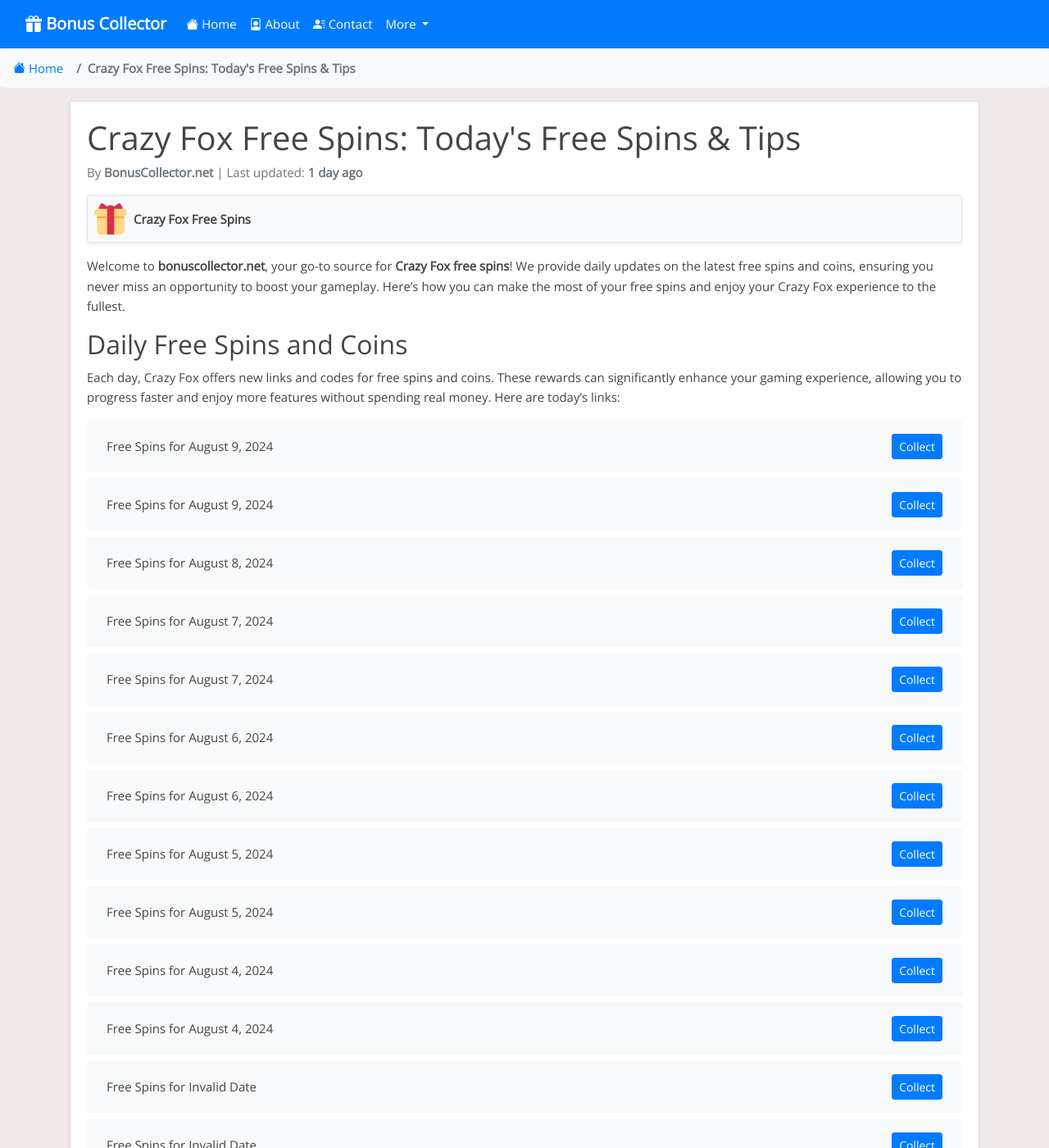
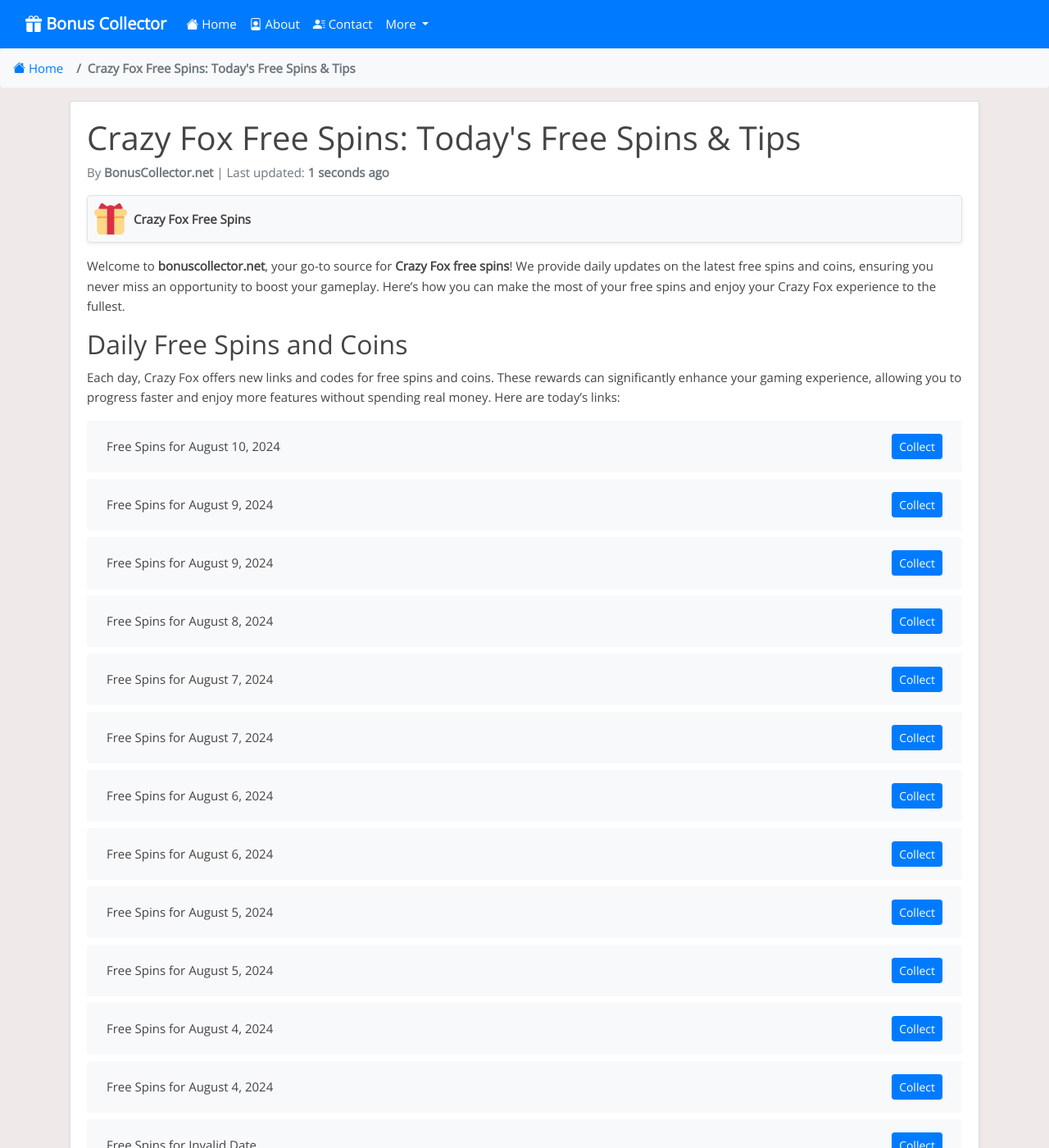
Before and after one commit to Prollad99/bs-net, a Jekyll site: the page built from _posts/2024-07-04-crazy-fox.md, in a window 1280 px wide and 1400 px high. Shown: the whole window at 82% size. Built offline with Jekyll 4.4.1, drawn with Linux system fonts in a browser that asks for light colours; nearby versions of some CDN libraries; comment, search, counter and statistics services are not loaded.

Commit message:
Update crazy-fox reward links and last modified date

```diff
--- a/_data/include_files.yml
+++ b/_data/include_files.yml
@@ -20,7 +20,7 @@
   last_modified: 2024-08-10 03:35:30
 
 crazy-fox.html:
-  last_modified: 2024-08-09 10:35:56
+  last_modified: 2024-08-10 13:50:12
 
 piggy-go.html:
   last_modified: 2024-08-09 05:01:00
--- a/_includes/crazy-fox.html
+++ b/_includes/crazy-fox.html
@@ -1,4 +1,8 @@
 <ul class="list-group mt-3 mb-4">
+  <li class="list-group-item d-flex justify-content-between align-items-center">
+    <span>Free Spins for August 10, 2024</span>
+    <a href="https://rwys.xyz/?code=F17n" class="btn btn-primary btn-sm">Collect</a>
+  </li>
   <li class="list-group-item d-flex justify-content-between align-items-center">
     <span>Free Spins for August 9, 2024</span>
     <a href="https://rwys.xyz/?code=FUue" class="btn btn-primary btn-sm">Collect</a>
@@ -395,8 +399,4 @@
     <span>Free Spins for Invalid Date</span>
     <a href="https://rwys.xyz/?code=FCDS" class="btn btn-primary btn-sm">Collect</a>
   </li>
-  <li class="list-group-item d-flex justify-content-between align-items-center">
-    <span>Free Spins for Invalid Date</span>
-    <a href="https://rwys.xyz/?code=FEFU" class="btn btn-primary btn-sm">Collect</a>
-  </li>
 </ul>
```
Also changed, not shown: links-json/crazy-fox.json (+4 -3 lines).
